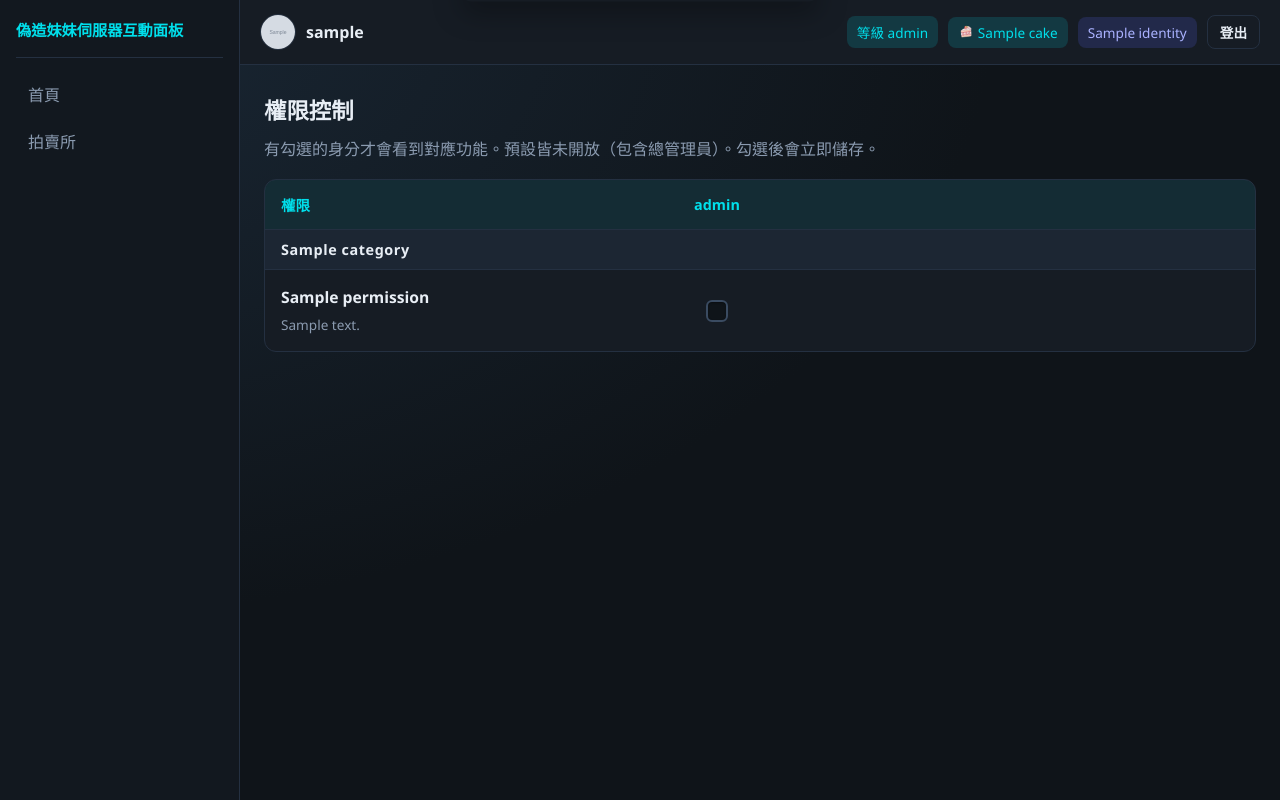
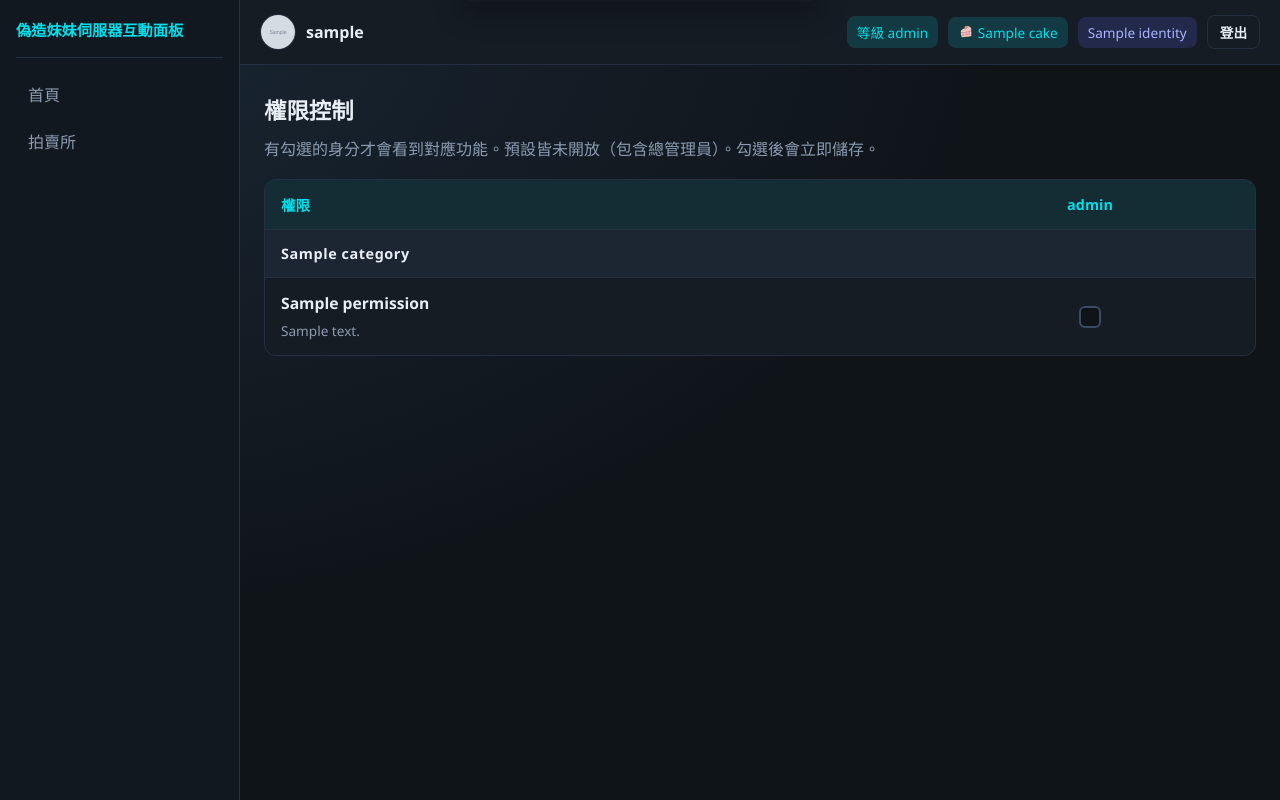
Before and after one commit to ani20168/Natalie-bot, a Python web app: template web/templates/permissions.html in a window 1280 px wide. Run offline with Jinja, Linux system fonts and the light colour scheme; the template is opened without the code that fills it: most values are stand-ins (such as "Sample title", 1, 10 or a date in 2020); grey boxes marked "Sample" are stand-in pictures.

Commit message:
fix 權限顯示

```diff
--- a/web/static/panel.css
+++ b/web/static/panel.css
@@ -423,60 +423,58 @@ a {
 }
 
 .permission-board {
-  overflow: hidden;
+  overflow-x: auto;
   background: var(--bg-panel);
   border: 1px solid var(--border);
   border-radius: 12px;
 }
 
-.permission-grid-head,
-.permission-grid-row {
-  display: grid;
-  grid-template-columns: minmax(240px, 1.6fr) repeat(3, minmax(110px, 1fr));
-  align-items: center;
+.permission-table {
+  width: 100%;
+  table-layout: fixed;
+  border-collapse: collapse;
 }
 
-.permission-grid-head {
-  background: rgba(0, 223, 235, 0.08);
-  border-bottom: 1px solid var(--border);
+.permission-col-name {
+  width: 40%;
 }
 
-.permission-grid-head > div {
+.permission-col-role {
+  width: 20%;
+}
+
+.permission-table th,
+.permission-table td {
   padding: 14px 16px;
+  border-bottom: 1px solid var(--border);
+  vertical-align: middle;
+}
+
+.permission-table thead th {
   color: var(--accent);
   font-size: 0.9rem;
   font-weight: 700;
+  text-align: center;
+  background: rgba(0, 223, 235, 0.08);
 }
 
-.permission-grid-head > div:not(:first-child),
-.permission-switch {
-  display: flex;
-  justify-content: center;
-  align-items: center;
-  text-align: center;
+.permission-table thead th:first-child,
+.permission-info {
+  text-align: left;
 }
 
-.permission-category {
-  padding: 10px 16px;
+.permission-category th {
   background: #1c2633;
   color: var(--text);
   font-size: 0.9rem;
   font-weight: 700;
   letter-spacing: 0.04em;
-  border-bottom: 1px solid var(--border);
+  text-align: left;
 }
 
-.permission-grid-row {
-  border-bottom: 1px solid var(--border);
-}
-
-.permission-grid-row:last-child {
+.permission-table tbody tr:last-child th,
+.permission-table tbody tr:last-child td {
   border-bottom: none;
-}
-
-.permission-info {
-  padding: 16px;
-  min-width: 0;
 }
 
 .permission-info strong {
@@ -491,17 +489,25 @@ a {
   line-height: 1.55;
 }
 
+.permission-check {
+  text-align: center;
+}
+
 .permission-switch {
+  display: inline-flex;
+  justify-content: center;
+  align-items: center;
+  width: 28px;
+  height: 28px;
   position: relative;
-  min-height: 64px;
   cursor: pointer;
+  vertical-align: middle;
 }
 
 .permission-switch input {
   position: absolute;
-  inset: 0;
-  width: 100%;
-  height: 100%;
+  width: 28px;
+  height: 28px;
   margin: 0;
   opacity: 0;
   cursor: pointer;
@@ -547,17 +553,6 @@ a {
 
 .permission-switch input:disabled + .permission-box {
   opacity: 0.55;
-}
-
-@media (max-width: 800px) {
-  .permission-board {
-    overflow-x: auto;
-  }
-
-  .permission-grid-head,
-  .permission-grid-row {
-    min-width: 640px;
-  }
 }
 
 .auction-toast {
--- a/web/templates/base.html
+++ b/web/templates/base.html
@@ -6,7 +6,7 @@
   <title>{{ title }}</title>
   <link rel="icon" href="/static/panel-icon.png" type="image/png">
   <link rel="apple-touch-icon" href="/static/panel-icon.png">
-  <link rel="stylesheet" href="/static/panel.css">
+  <link rel="stylesheet" href="/static/panel.css?v=20260831">
 </head>
 <body class="{% block body_class %}{% endblock %}">
   {% block content %}{% endblock %}
--- a/web/templates/permissions.html
+++ b/web/templates/permissions.html
@@ -4,23 +4,36 @@
 <p class="permission-lead">有勾選的身分才會看到對應功能。預設皆未開放（包含總管理員）。勾選後會立即儲存。</p>
 
 <div class="permission-board" id="permission-board">
-  <div class="permission-grid-head">
-    <div>權限</div>
+  <table class="permission-table">
+    <colgroup>
+      <col class="permission-col-name">
       {% for role_key in permission_role_keys %}
-    <div>{{ permission_role_labels[role_key] }}</div>
+      <col class="permission-col-role">
       {% endfor %}
-  </div>
+    </colgroup>
+    <thead>
+      <tr>
+        <th>權限</th>
+        {% for role_key in permission_role_keys %}
+        <th>{{ permission_role_labels[role_key] }}</th>
+        {% endfor %}
+      </tr>
+    </thead>
+    <tbody>
       {% for category in permission_catalog %}
-  <div class="permission-category">{{ category.label }}</div>
+      <tr class="permission-category">
+        <th colspan="{{ 1 + permission_role_keys|length }}">{{ category.label }}</th>
+      </tr>
       {% for permission in category.permissions %}
-  <div class="permission-grid-row">
-    <div class="permission-info">
+      <tr>
+        <td class="permission-info">
           <strong>{{ permission.label }}</strong>
           {% if permission.description %}
           <p>{{ permission.description }}</p>
           {% endif %}
-    </div>
+        </td>
         {% for role_key in permission_role_keys %}
+        <td class="permission-check">
           <label class="permission-switch">
             <input type="checkbox"
                    data-permission="{{ permission.key }}"
@@ -28,10 +41,13 @@
                    {% if permission_grants[permission.key][role_key] %}checked{% endif %}>
             <span class="permission-box"></span>
           </label>
+        </td>
         {% endfor %}
-  </div>
+      </tr>
       {% endfor %}
       {% endfor %}
+    </tbody>
+  </table>
 </div>
 {% endblock %}
 {% block extra_script %}
```
Lines whose indentation alone changed are shown as unchanged.
